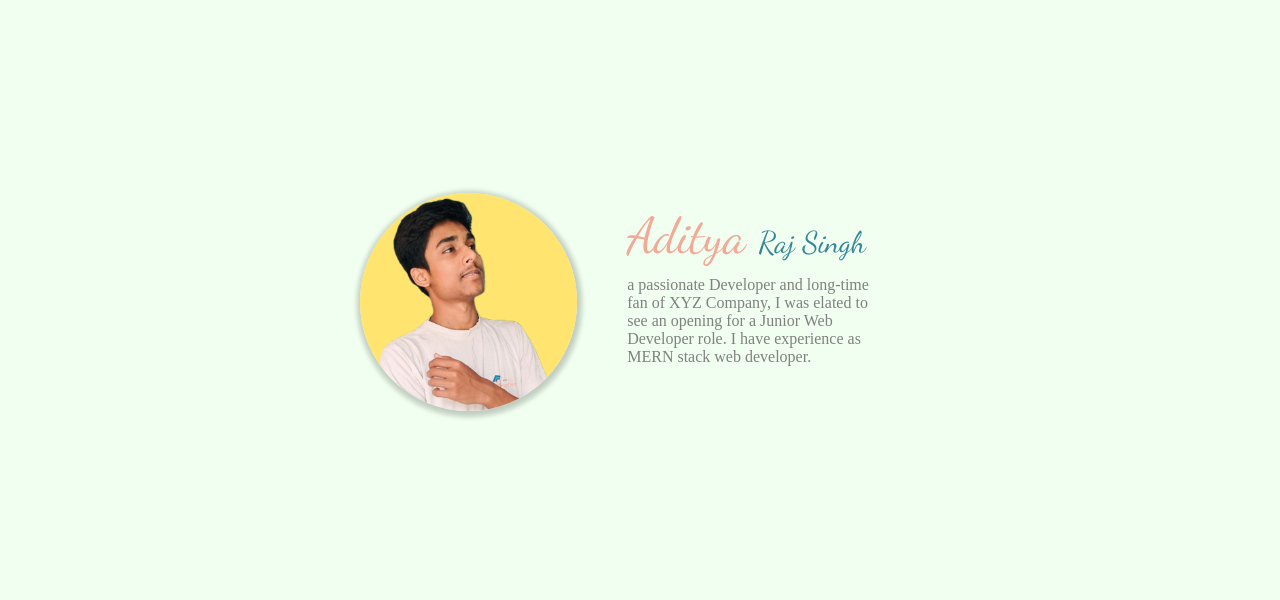
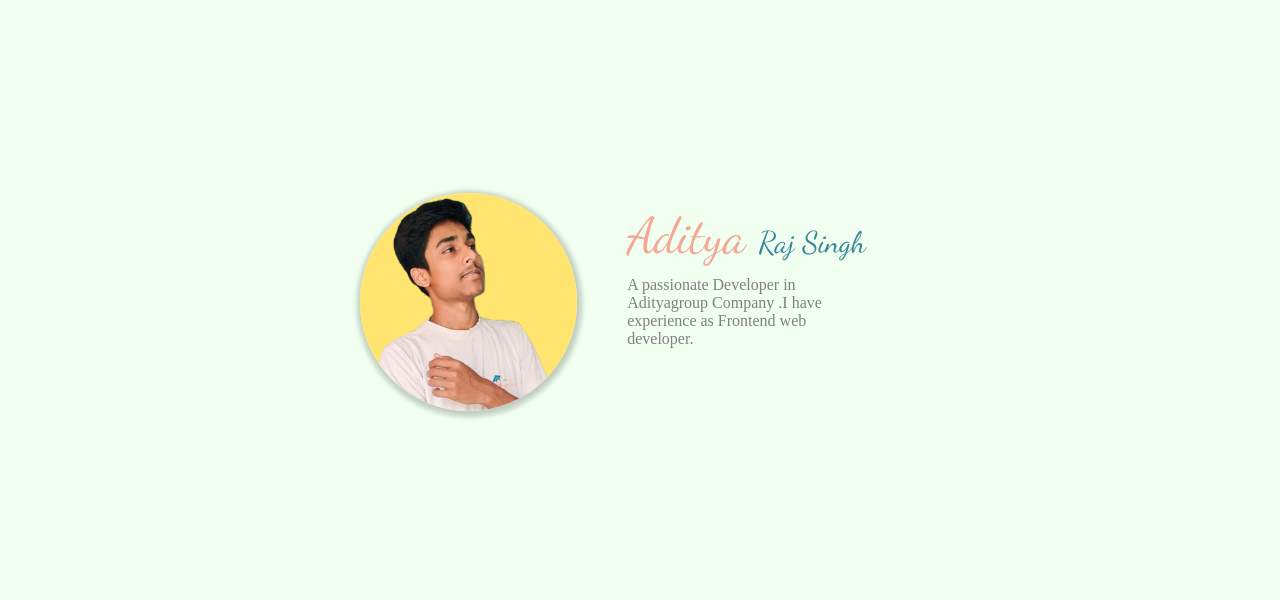
Before and after one commit to Iamadityarajsingh/AdityaRajSingh, a plain HTML site: page index.html in a window 1280 px wide. Shown: the part 82-682 px from the top of the page. Drawn offline with Linux system fonts and the light colour scheme.

Commit message:
Discription change

```diff
--- a/index.html
+++ b/index.html
@@ -41,7 +41,7 @@
             <div class="me"><img src="img/My project-1 (2).png" alt="Aditya Raj Singh img"></div>
             <div class="write">
                 <div class="myName"><span id="fName">Aditya </span><span id="lName"> Raj Singh</span></div>
-                <div class="discription">a passionate Developer and long-time fan of XYZ Company, I was elated to see an opening for a Junior Web Developer role. I have experience as MERN stack web developer.</div>
+                <div class="discription">A passionate Developer in Adityagroup Company .I have experience as Frontend web developer.</div>
             </div>
         </div>
     </div>
```
